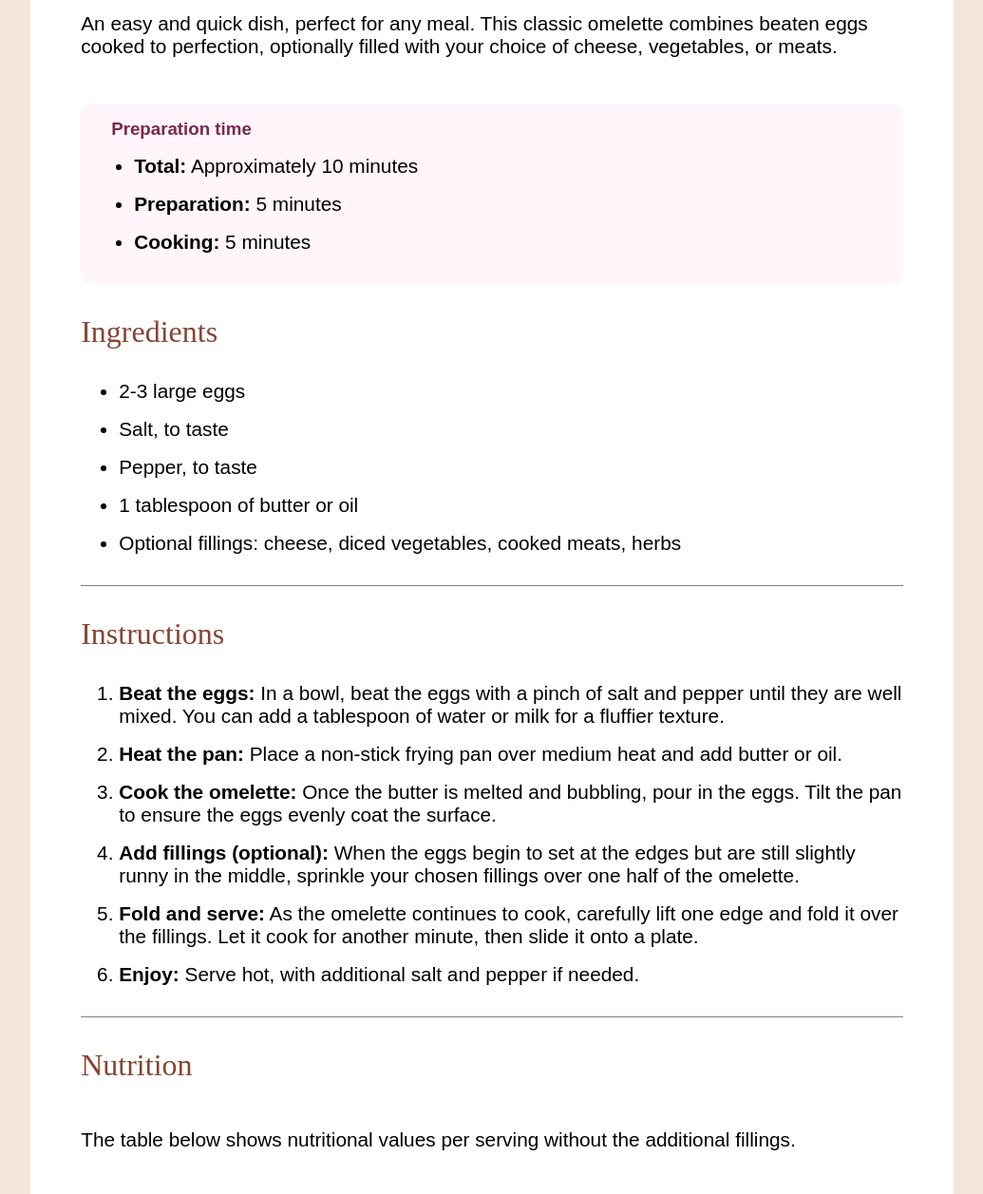
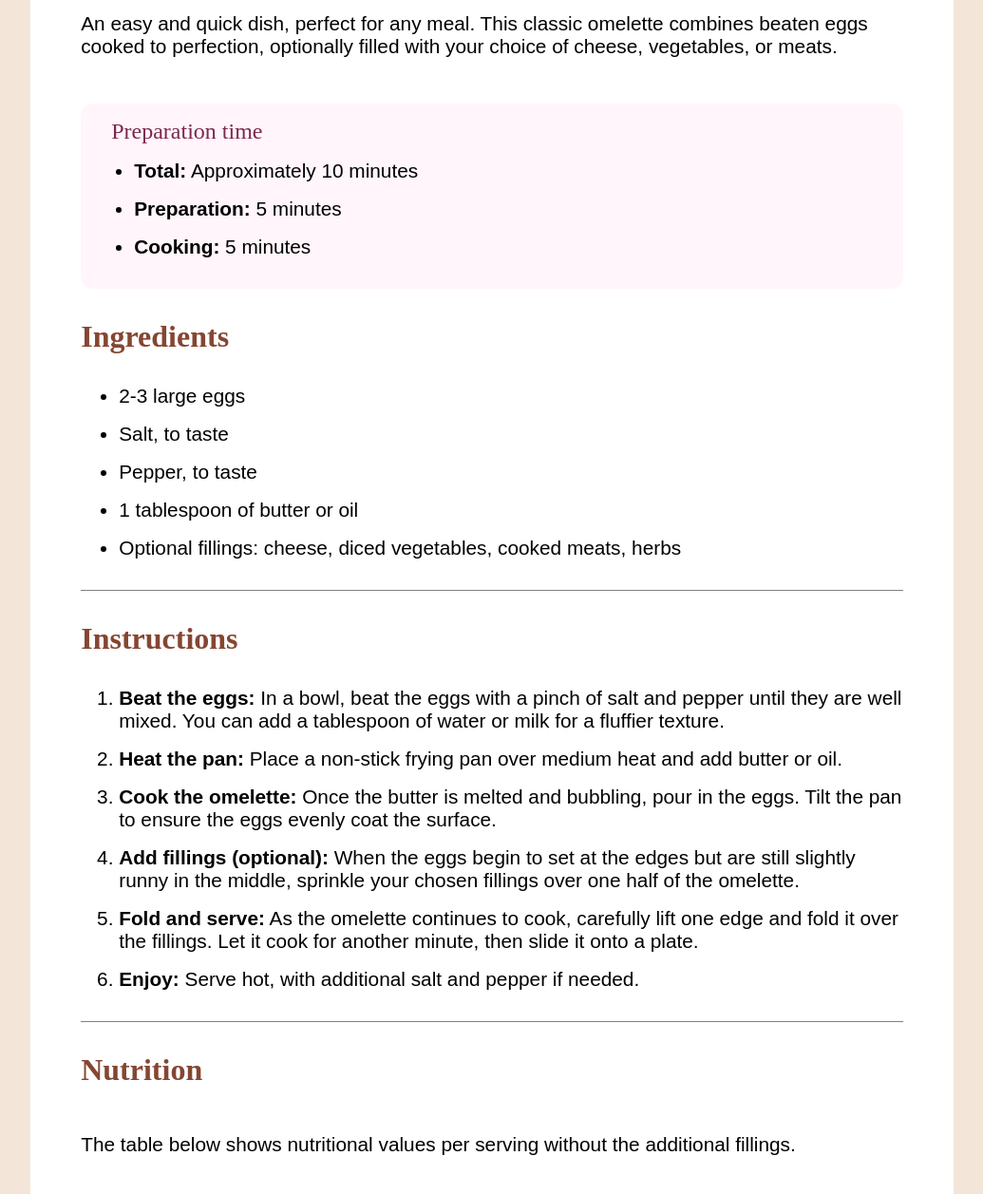
Before and after one commit to marcobaass/recipe-page.github.io, a plain HTML site: page index.html in a window 1280 px wide. Shown: the part 760-2017 px from the top of the page at 95% size, without its empty margins (122-1157 px from the left). Drawn offline with Linux system fonts and the light colour scheme.

Commit message:
Headings improved

```diff
--- a/assets/CSS/style.css
+++ b/assets/CSS/style.css
@@ -49,7 +49,7 @@ h1, h2, h3, p {
     margin: 0;
 }
 
-p, h3, li {
+p, h2, li {
     font-family: "Outfit", sans-serif;
 }
 
@@ -58,7 +58,7 @@ h1 {
     font-size: 3.5rem;
 }
 
-h2 {
+h3 {
     color: hsl(14, 45%, 36%);
     font-size: 2rem;
     margin: 2rem 0;
@@ -80,7 +80,7 @@ h1, h2 {
     font-style: normal;
 }
 
-h3 {
+h2 {
     color: hsl(332, 51%, 32%);
     padding-left: 1rem;
 }
--- a/index.html
+++ b/index.html
@@ -22,7 +22,7 @@
       to perfection, optionally filled with your choice of cheese, vegetables, or meats.</p>
 
       <aside>
-      <h3>Preparation time</h3>
+      <h2>Preparation time</h2>
       <ul>
         <li><strong>Total:</strong> Approximately 10 minutes</li>
         <li><strong>Preparation:</strong> 5 minutes</li>
@@ -30,7 +30,7 @@
       </ul>
       </aside>
 
-      <h2>Ingredients</h2>
+      <h3>Ingredients</h3>
       <ul>
         <li>2-3 large eggs</li>
         <li>Salt, to taste</li>
@@ -39,7 +39,7 @@
         <li>Optional fillings: cheese, diced vegetables, cooked meats, herbs</li>
       </ul>
       <div class="line"></div>
-      <h2>Instructions</h2>
+      <h3>Instructions</h3>
       <ol>
         <li><strong>Beat the eggs: </strong>In a bowl, beat the eggs with a pinch of salt and pepper until they are well mixed.
         You can add a tablespoon of water or milk for a fluffier texture.</li>
@@ -60,7 +60,7 @@
 
       <div class="line"></div>
 
-      <h2>Nutrition</h2>
+      <h3>Nutrition</h3>
 
       <p>The table below shows nutritional values per serving without the additional fillings.</p>
 
```
